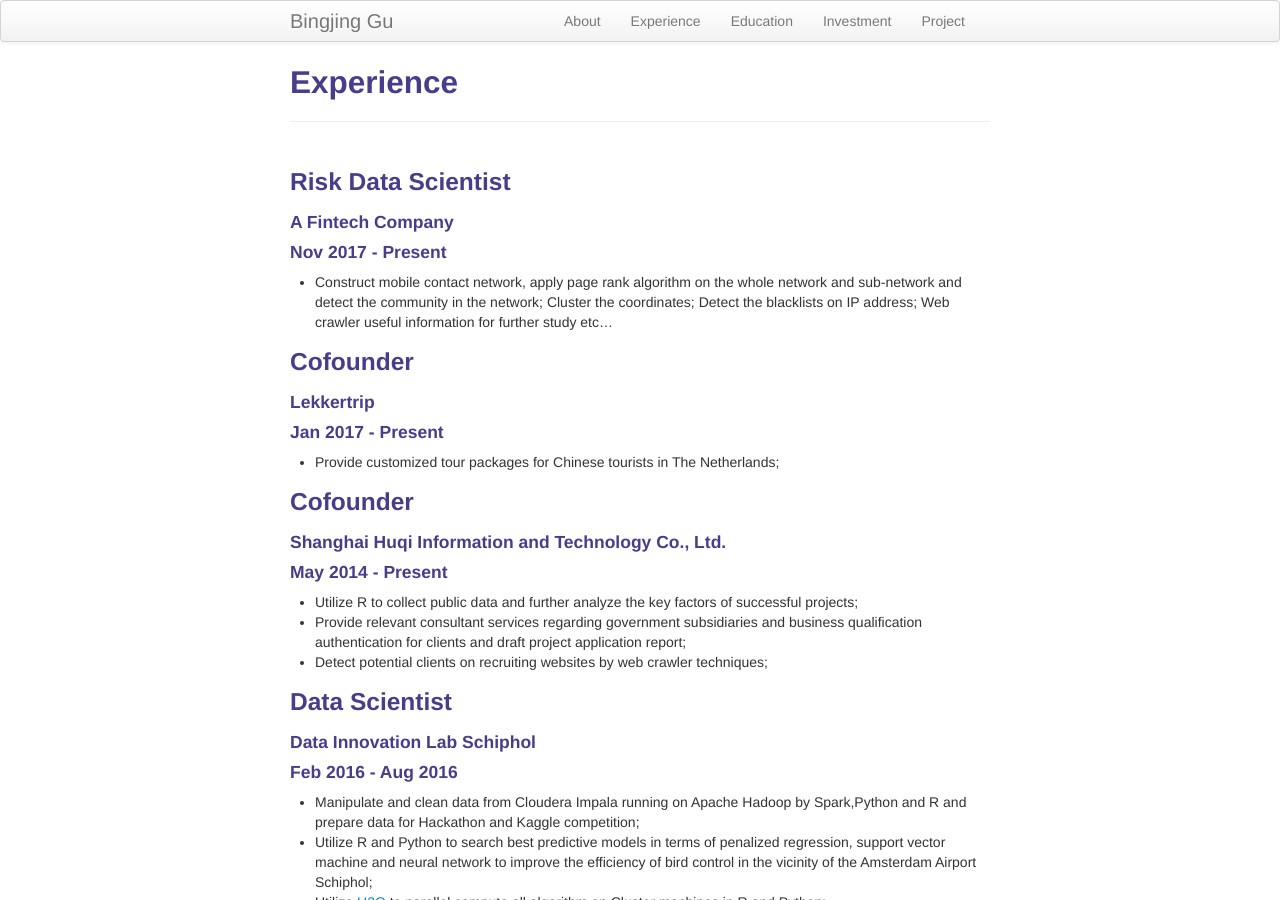
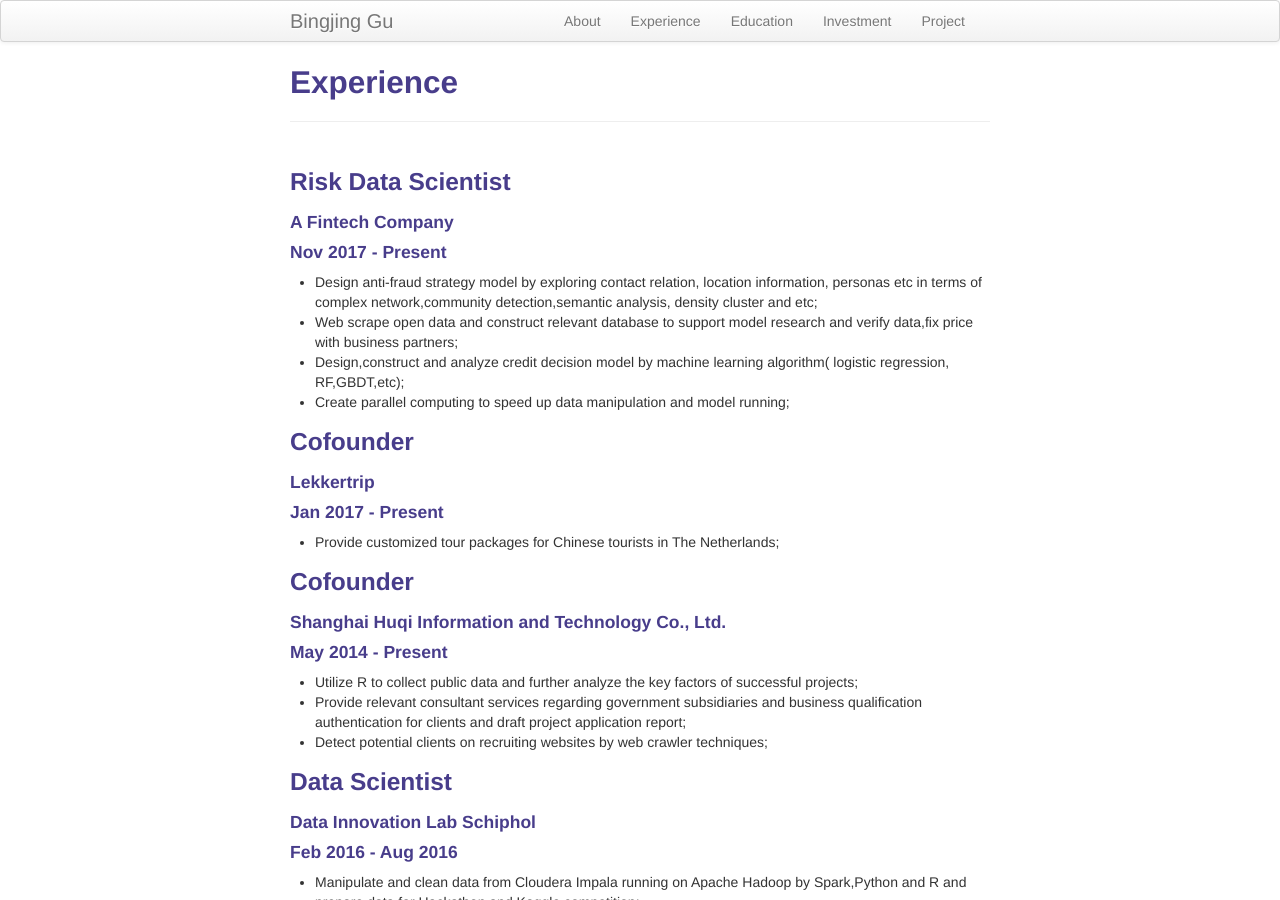
Before and after one commit to sangaj/sangaj.github.io, a Jekyll site: the page built from pages/Experience.md, in a window 1280 px wide and 900 px high. Built offline with Jekyll 4.4.1, drawn with Linux system fonts in a browser that asks for light colours.

Commit message:
Update Experience.md

```diff
--- a/pages/Experience.md
+++ b/pages/Experience.md
@@ -9,8 +9,13 @@ description: Bingjing's Experience
 ####  A Fintech Company
 ####  Nov 2017 - Present
 
-- Construct mobile contact network, apply page rank algorithm on the whole network and sub-network and detect the community in the network; Cluster the coordinates; Detect the blacklists on IP address; Web crawler useful information for further study
-etc... <br />
+- Design anti-fraud strategy model by exploring contact relation, location information,
+personas etc in terms of complex network,community detection,semantic analysis, density cluster and etc; <br />
+- Web scrape open data and construct relevant database to support model research
+and verify data,fix price with business partners; <br />
+- Design,construct and analyze credit decision model by machine learning algorithm(
+logistic regression, RF,GBDT,etc); <br />
+- Create parallel computing to speed up data manipulation and model running; <br />
 
 
 ###  Cofounder
```
